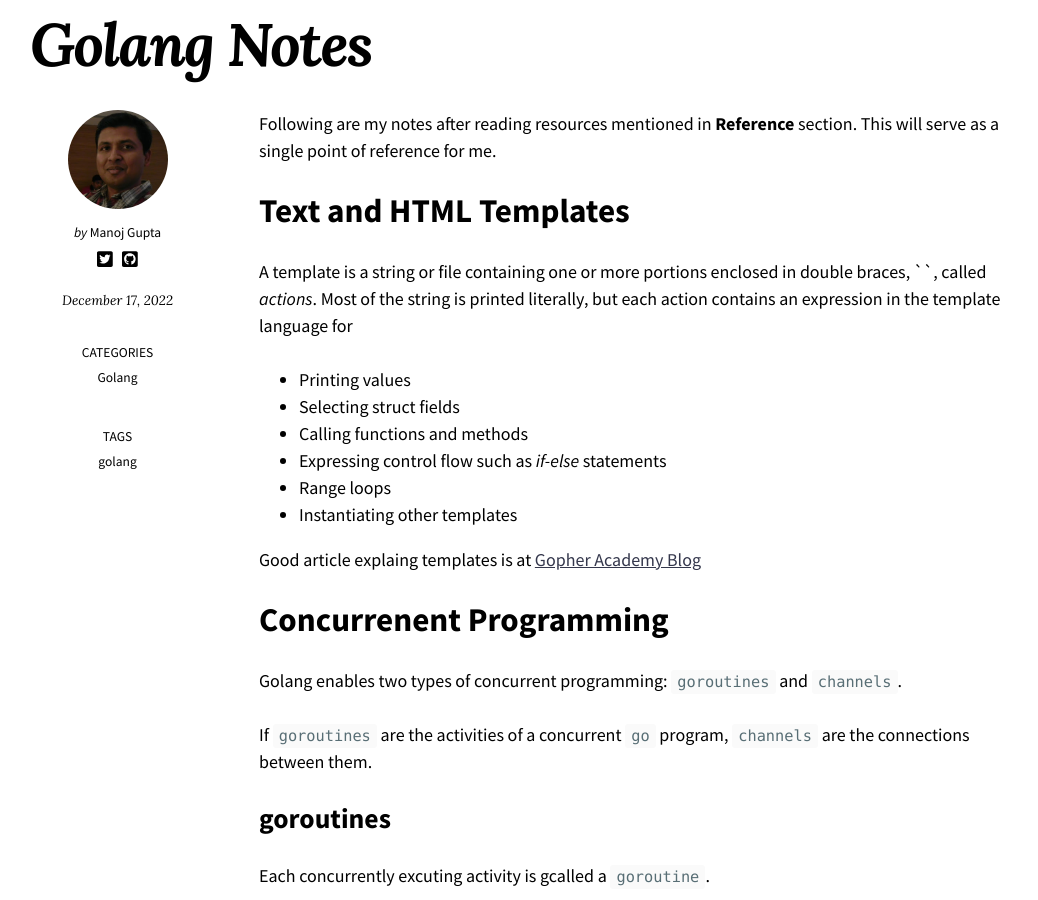
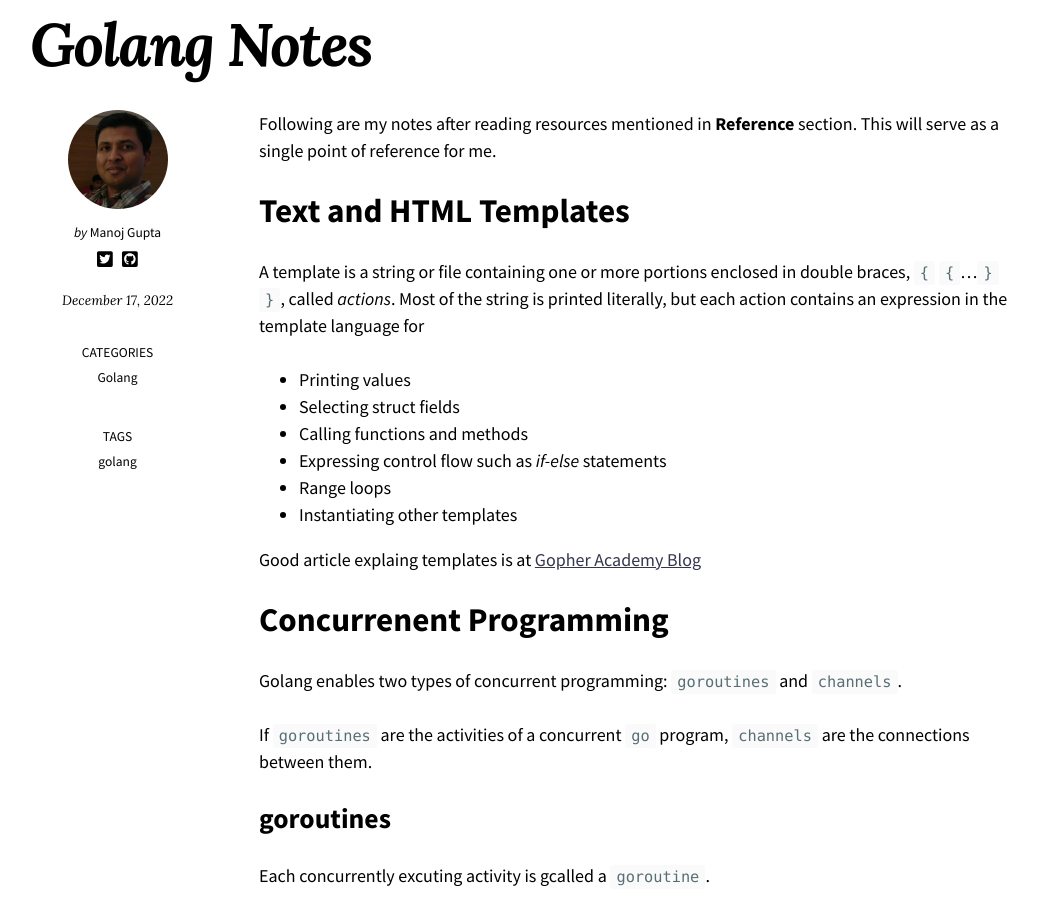
Before and after one commit to manoj-gupta/manoj-gupta.github.io, a Jekyll site: the page built from _posts/2022-12-17-Golang-Notes.md, in a window 1280 px wide and 900 px high, scrolled down 358 px. Shown: the whole window, without its empty margins (116-1154 px from the left). Built offline with Jekyll 4.4.1, drawn with Linux system fonts in a browser that asks for light colours; nearby versions of some CDN libraries.

```diff
--- a/_posts/2022-12-17-Golang-Notes.md
+++ b/_posts/2022-12-17-Golang-Notes.md
@@ -10,7 +10,7 @@ last_modified_at: 2022-12-18T14:25:52-05:00
 Following are my notes after reading resources mentioned in **Reference** section. This will serve as a single point of reference for me.
 
 # Text and HTML Templates
-A template is a string or file containing one or more portions enclosed in double braces, `{{...}}`, called *actions*. Most of the string is printed literally, but each action contains an expression in the template language for
+A template is a string or file containing one or more portions enclosed in double braces, `{` `{`...`}` `}`, called *actions*. Most of the string is printed literally, but each action contains an expression in the template language for
 * Printing values
 * Selecting struct fields
 * Calling functions and methods
```
